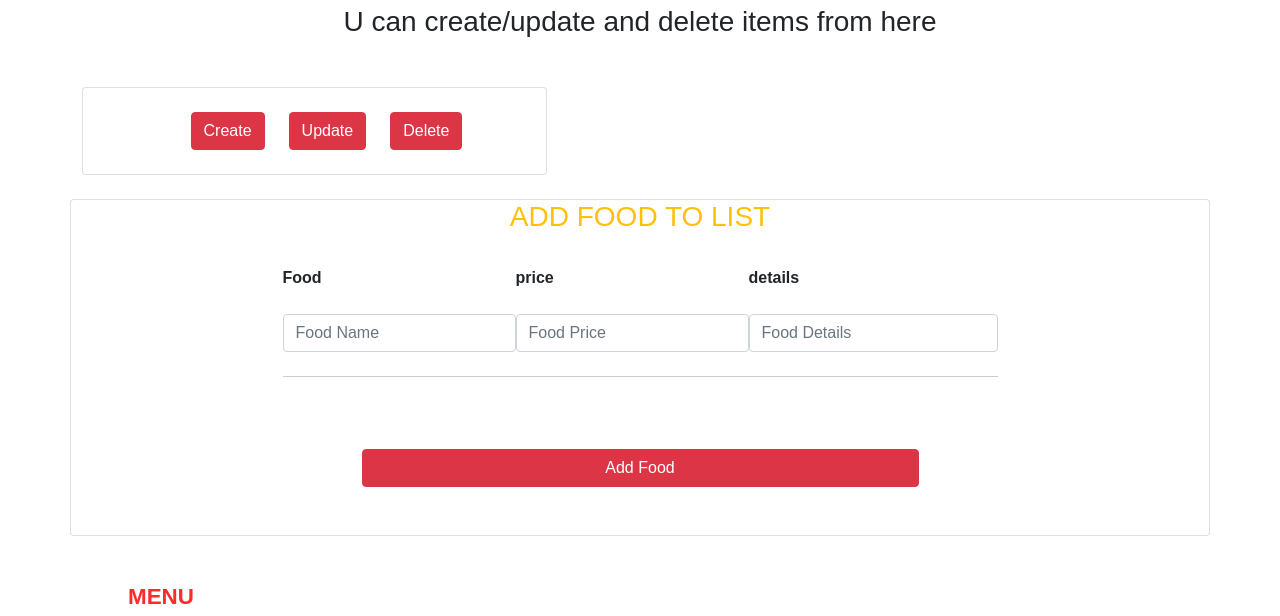
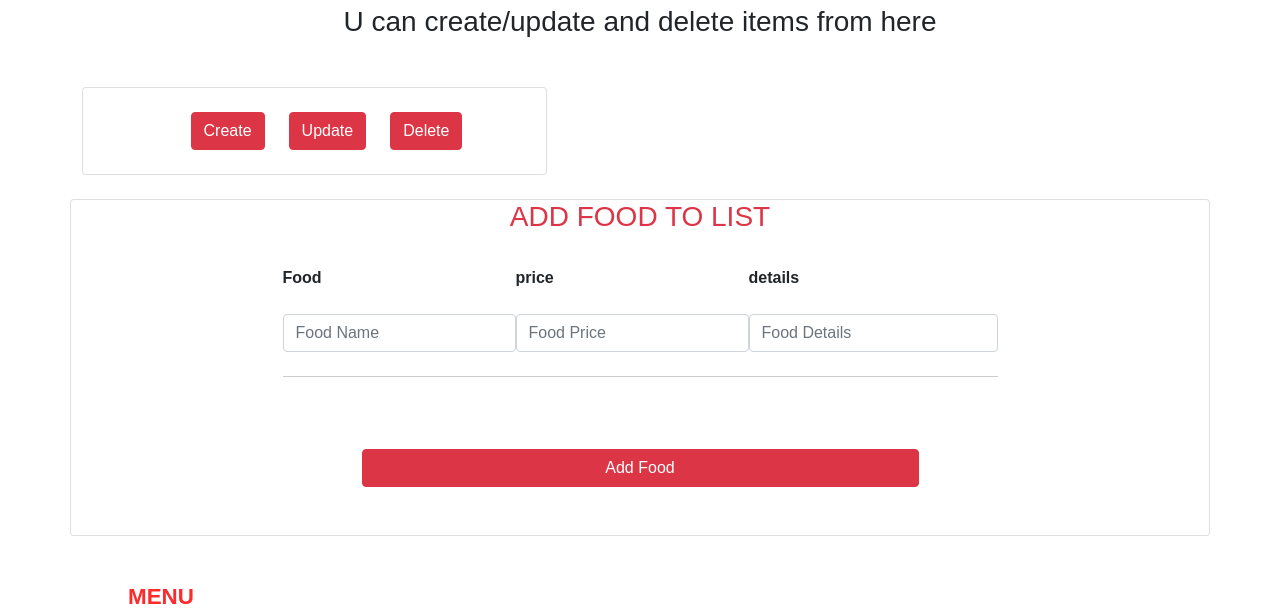
Before and after one commit to KellynCodes/BENZAO_PROJECT, a plain HTML site: page part_two/index.html in a window 1280 px wide. Shown: the part 178-794 px from the top of the page. Drawn offline with nearby package versions, Linux system fonts and the light colour scheme; a web font is replaced by a local one.

Commit message:
Update index.html

```diff
--- a/part_two/index.html
+++ b/part_two/index.html
@@ -33,7 +33,7 @@
         </div>
         <div class="row">
             <div class="col-lg-12 card rounded">
-                <h3 class="text-center text-warning">ADD FOOD TO LIST</h3>
+                <h3 class="text-center text-danger">ADD FOOD TO LIST</h3>
                 <table class=" offset-2 tb mx-auto">
                     <tr>
                         <th>Food</th>
```
